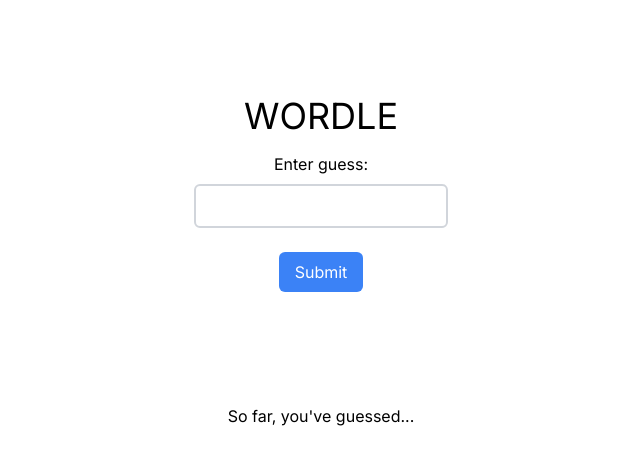
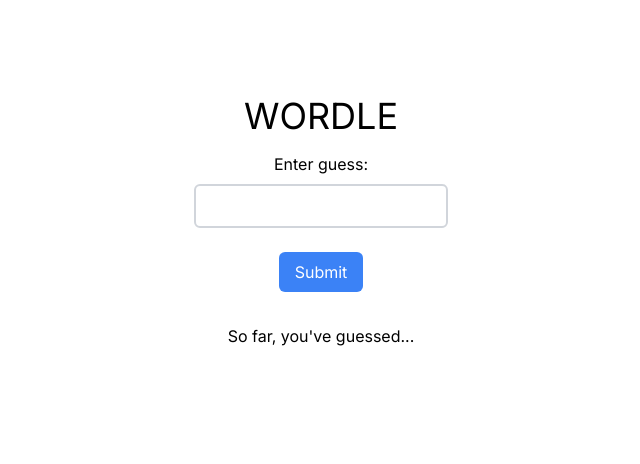
Before and after one commit to nqureshi/wordle-js, a Next.js app: page / in a window 1280 px wide. Shown: the top 464 px of the page, without its empty margins (319-959 px from the left). Built offline with nearby package versions, Linux system fonts and the light colour scheme.

Commit message:
renders each guess in the boxes

```diff
--- a/app/globals.css
+++ b/app/globals.css
@@ -18,10 +18,33 @@
 
 body {
   color: rgb(var(--foreground-rgb));
-  background: linear-gradient(
-      to bottom,
+  background: linear-gradient(to bottom,
       transparent,
-      rgb(var(--background-end-rgb))
-    )
-    rgb(var(--background-start-rgb));
+      rgb(var(--background-end-rgb))) rgb(var(--background-start-rgb));
 }
+
+.guess-results {
+  display: grid;
+  grid-template-columns: repeat(5, 1fr);
+  /* Adjust the number 5 based on how many letters per word */
+  gap: 10px;
+  /* Adjust the gap as needed */
+}
+
+.guess {
+  display: contents;
+  /* This will make the <p> tag essentially disappear, allowing the <span> elements to sit directly in the grid */
+}
+
+.letter-box {
+  display: flex;
+  justify-content: center;
+  align-items: center;
+  height: 60px;
+  width: 60px;
+  border: 4px solid #b2b2b2;
+  background-color: transparent;
+  box-sizing: border-box;
+  margin: 1px;
+  font-size: 32px;
+}
--- a/app/page.tsx
+++ b/app/page.tsx
@@ -2,7 +2,7 @@
 
 import { useState } from 'react';
 
-function Form({handleSubmit}) {
+function Form({ handleSubmit }) {
 
   const [guess, setGuess] = useState('');
   const [error, setError] = useState('');
@@ -38,14 +38,16 @@
 
 function RenderGuesses({ guesses }: { guesses: string[] }) {
   return (
-    <div className="">
-      <ul className="p-4">
-        {guesses.map((guess, index) => (
-          <li key={index} className="text-center">
-            {guess}
-          </li>
-        ))}
-      </ul>
+    <div className="guess-results p-4">
+      {guesses.map((guess, index) => (
+        <p className="guess" key={index}>
+          {guess.split('').map((letter, index) =>
+            <span key={index} className="letter-box text-center">
+              {letter}
+            </span>
+          )}
+        </p>
+      ))}
     </div>
   );
 }
@@ -63,8 +65,8 @@
       <div className="flex flex-col items-center justify-center bg-white p-24">
         <h1 className="text-4xl mb-4">WORDLE</h1>
         <Form handleSubmit={handleSubmit} />
-      </div>
-      <div className="flex flex-col items-center justify-center bg-white p-4">
+        <div className="flex flex-col items-center justify-center bg-white p-4">
+        </div>
         <h2>So far, you've guessed...</h2>
         <RenderGuesses guesses={guesses} />
       </div>
```
